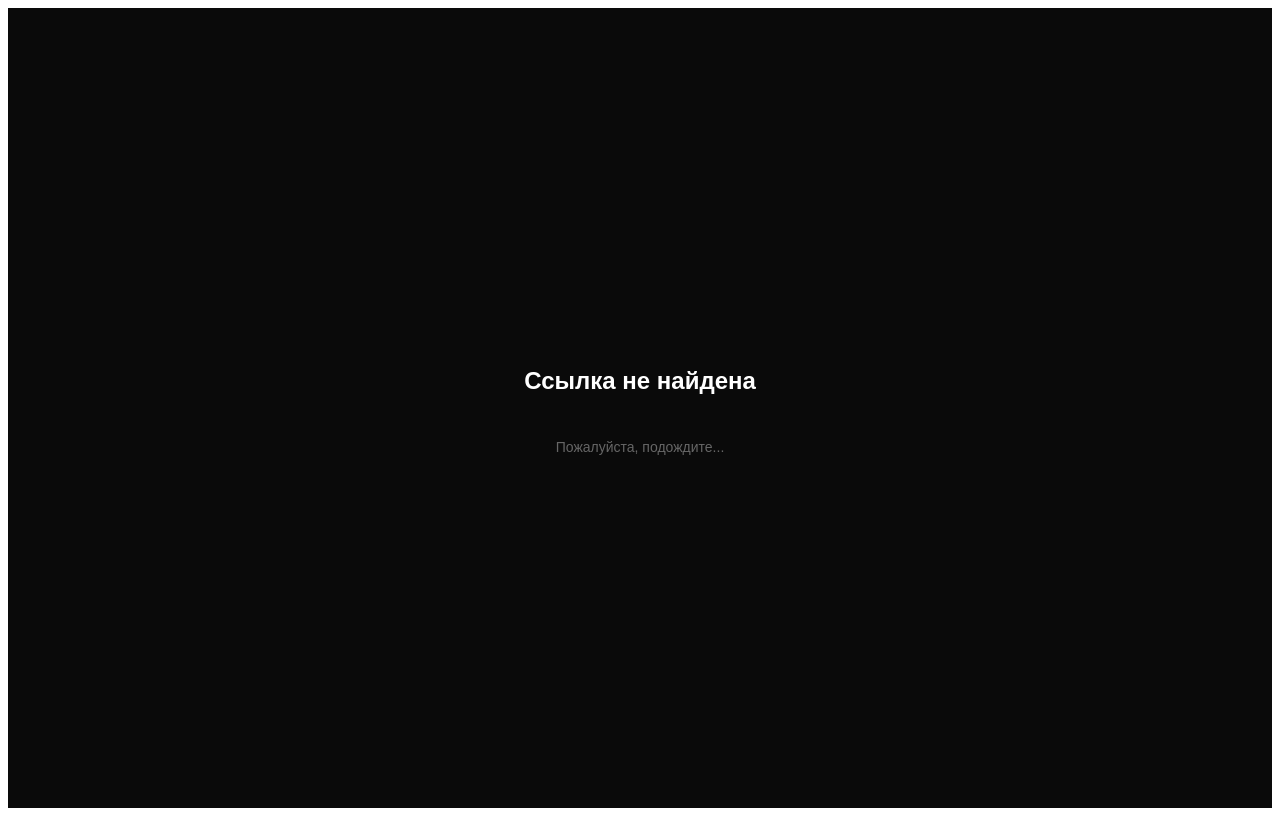
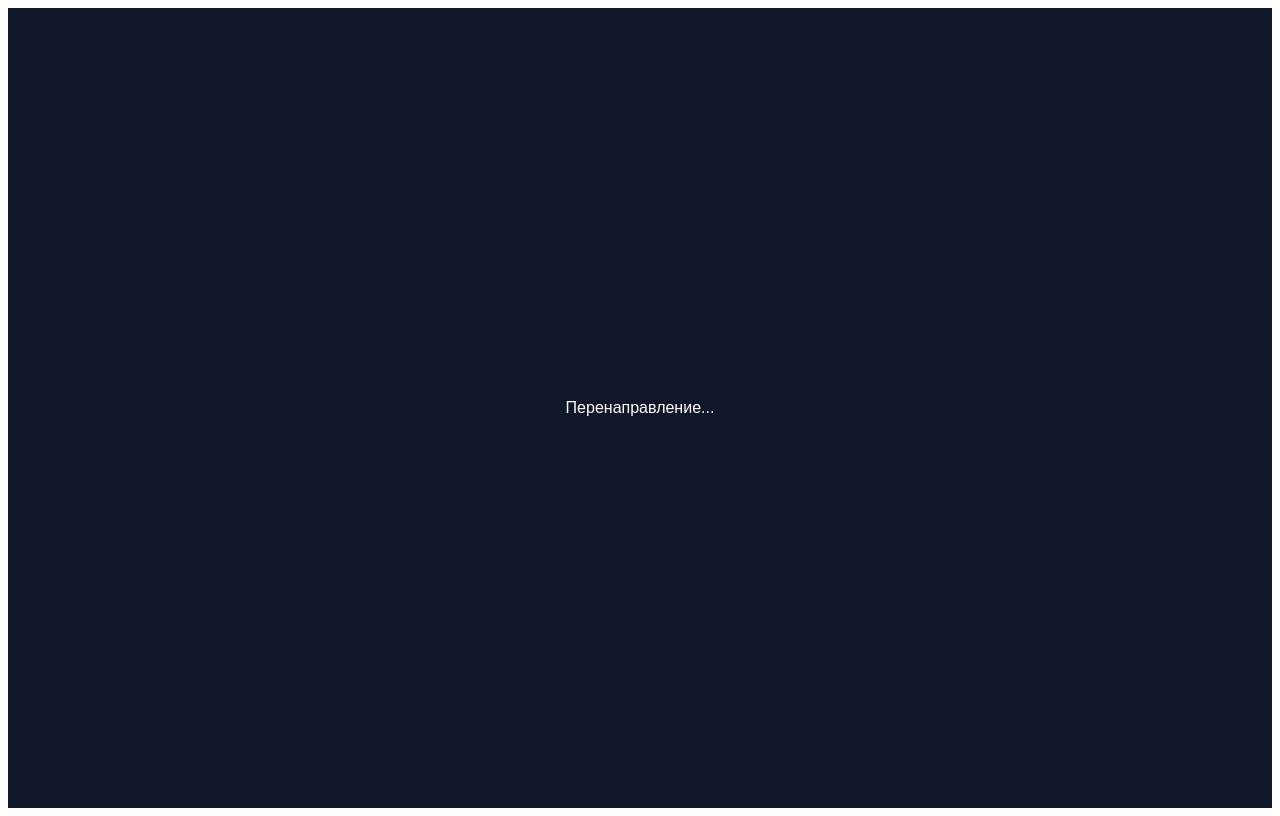
Before and after one commit to m1dyyyy/sydar-linksss, a Next.js app: page /redirect in a window 1280 px wide. Built offline with nearby package versions, Linux system fonts and the light colour scheme.

Commit message:
Update page.jsx

```diff
--- a/app/redirect/page.jsx
+++ b/app/redirect/page.jsx
@@ -1,41 +1,24 @@
 'use client';
-import { useEffect, useState } from 'react';
+
+import { Suspense } from 'react';
 import { useSearchParams } from 'next/navigation';
 
-export default function RedirectPage() {
+function RedirectContent() {
   const searchParams = useSearchParams();
-  const sub = searchParams.get('sub');
-  const [status, setStatus] = useState('Redirecting...');
+  const url = searchParams.get('url');
 
-  useEffect(() => {
-    if (!sub) {
-      setStatus('Ссылка не найдена');
-      return;
-    }
-
-    async function fetchTarget() {
-      try {
-        const res = await fetch('/api/links');
-        const data = await res.json();
-        const found = data.find((item) => item.subdomain === sub);
-
-        if (found && found.url) {
-          window.location.href = found.url;
-        } else {
-          setStatus('Поддомен не существует в базе');
-        }
-      } catch (e) {
-        setStatus('Ошибка загрузки редиректа');
-      }
-    }
-
-    fetchTarget();
-  }, [sub]);
-
+  // Здесь может быть твоя логика редиректа, если она там была
   return (
-    <div style={{ display: 'flex', justifyContent: 'center', alignItems: 'center', height: '100vh', background: '#0a0a0a', color: '#fff', fontFamily: 'sans-serif', flexDirection: 'column', gap: '10px' }}>
-      <h2>{status}</h2>
-      <p style={{ color: '#666', fontSize: '14px' }}>Пожалуйста, подождите...</p>
+    <div style={{ display: 'flex', justifyContent: 'center', alignItems: 'center', height: '100vh', background: '#0f172a', color: '#fff', fontFamily: 'sans-serif' }}>
+      <p>Перенаправление...</p>
     </div>
   );
 }
+
+export default function RedirectPage() {
+  return (
+    <Suspense fallback={<div style={{ color: '#fff', background: '#0f172a', height: '100vh', display: 'flex', justifyContent: 'center', alignItems: 'center' }}>Загрузка...</div>}>
+      <RedirectContent />
+    </Suspense>
+  );
+}
```
